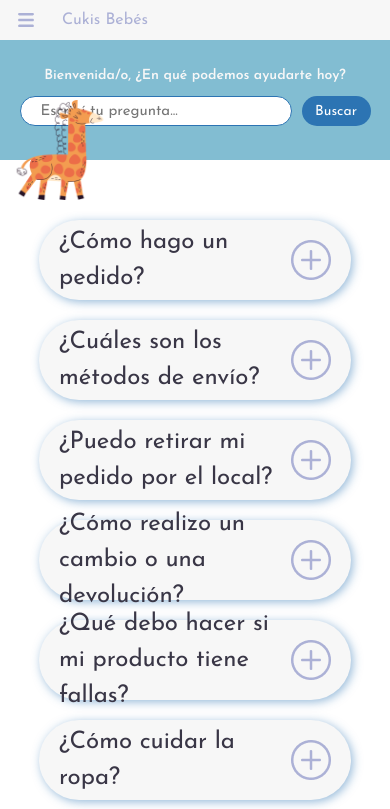
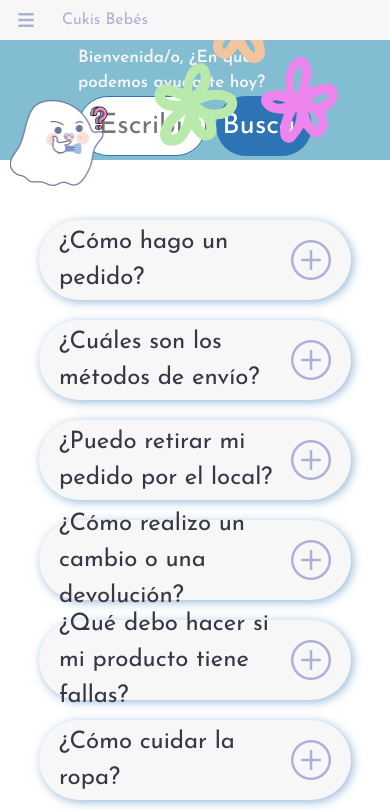
Before and after one commit to JoseEliasMorales/Cukis-Bebes, a React (Vite) app: page /asks in a window 390 px wide. Shown: the top 809 px of the page. Built offline with nearby package versions, Linux system fonts and the light colour scheme.

Commit message:
add ghost

```diff
--- a/src/components/BannerAsks.jsx
+++ b/src/components/BannerAsks.jsx
@@ -1,5 +1,6 @@
 import '../styles/bannerAsks.css'
-import giraffe from '../assets/giraffe.png'
+import ghost from '../assets/ghostAsk.png'
+import flower from '../assets/flower.png'
 const BannerAsks = () => {
   return (
     <div className='banner'>
@@ -10,7 +11,8 @@ const BannerAsks = () => {
           <button className='btnBannerAsks'>Buscar</button>
         </div>
       </div>
-      <img src={giraffe} alt=' ' className='tape' />
+      <img src={ghost} alt=' ' className='tape' />
+      <img src={flower} alt=' ' className='flower' />
     </div>
   )
 }
--- a/src/styles/bannerAsks.css
+++ b/src/styles/bannerAsks.css
@@ -1,5 +1,5 @@
 .bannerAsks{
-    width: 862px;
+    max-width: 60%;
 }
 .titleAsks{
     font-weight: 600;
@@ -24,26 +24,8 @@
     display: flex;
     gap: 10px;
 }
-
-@media (max-width: 768px) {
-    .bannerAsks{
-        display: flex;
-        flex-direction: column;
-        width: 90%;
-        height: 70px;
-        gap: 10px;
-    }
-    .inputBannerAsks{
-        font-size: 15px;
-        height: 30px;
-    }
-    .btnBannerAsks{
-        height: 30px;
-        font-size: 14px;
-        width: 75px;
-    }
-    .titleAsks{
-        font-size: 14px;
-        text-align: center;
-    }
+.flower{
+    position: absolute;
+    bottom: 0;
+    right: 50px;
 }
```
Also changed, not shown: src/assets/flower.png (added), src/assets/ghostAsk.png (added).
